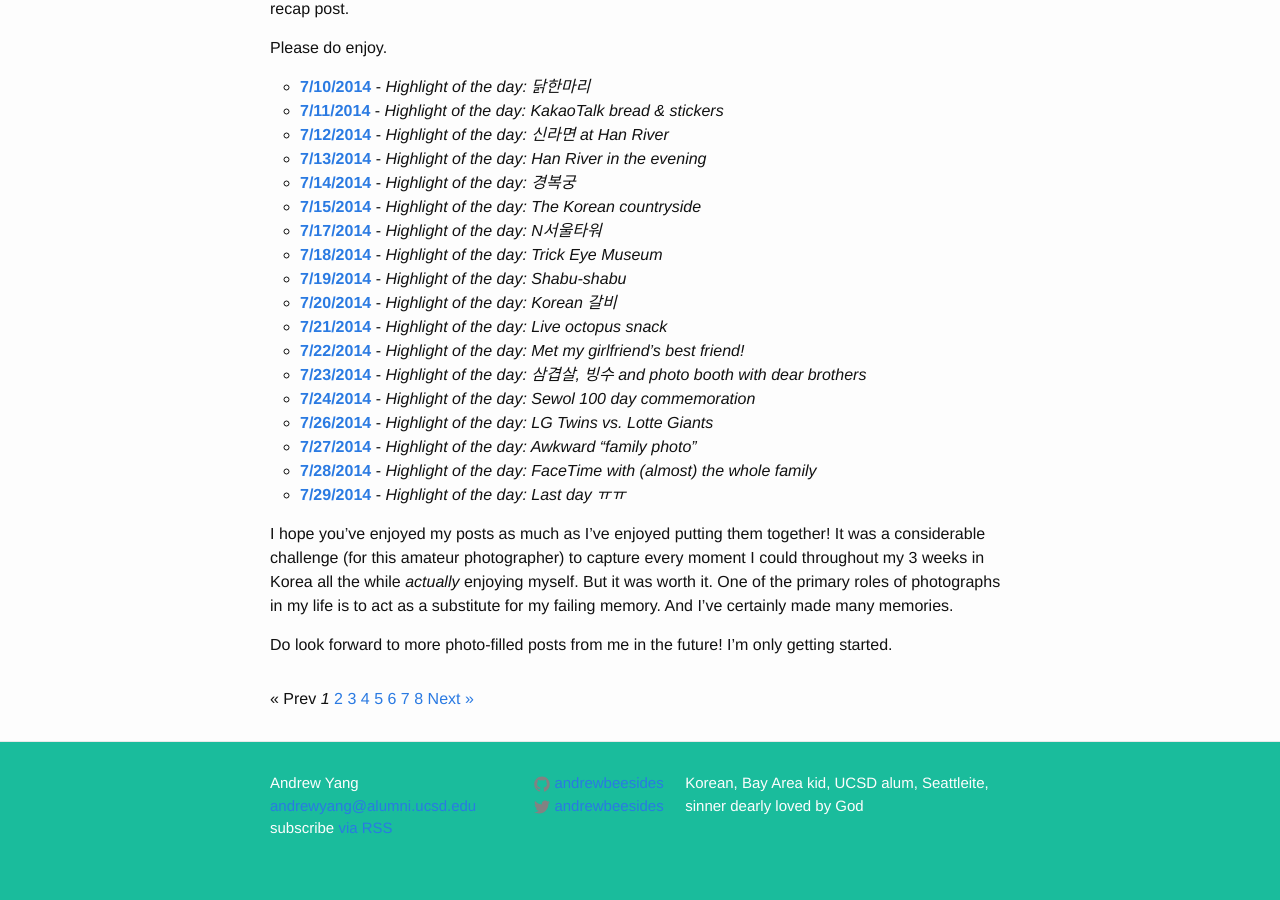
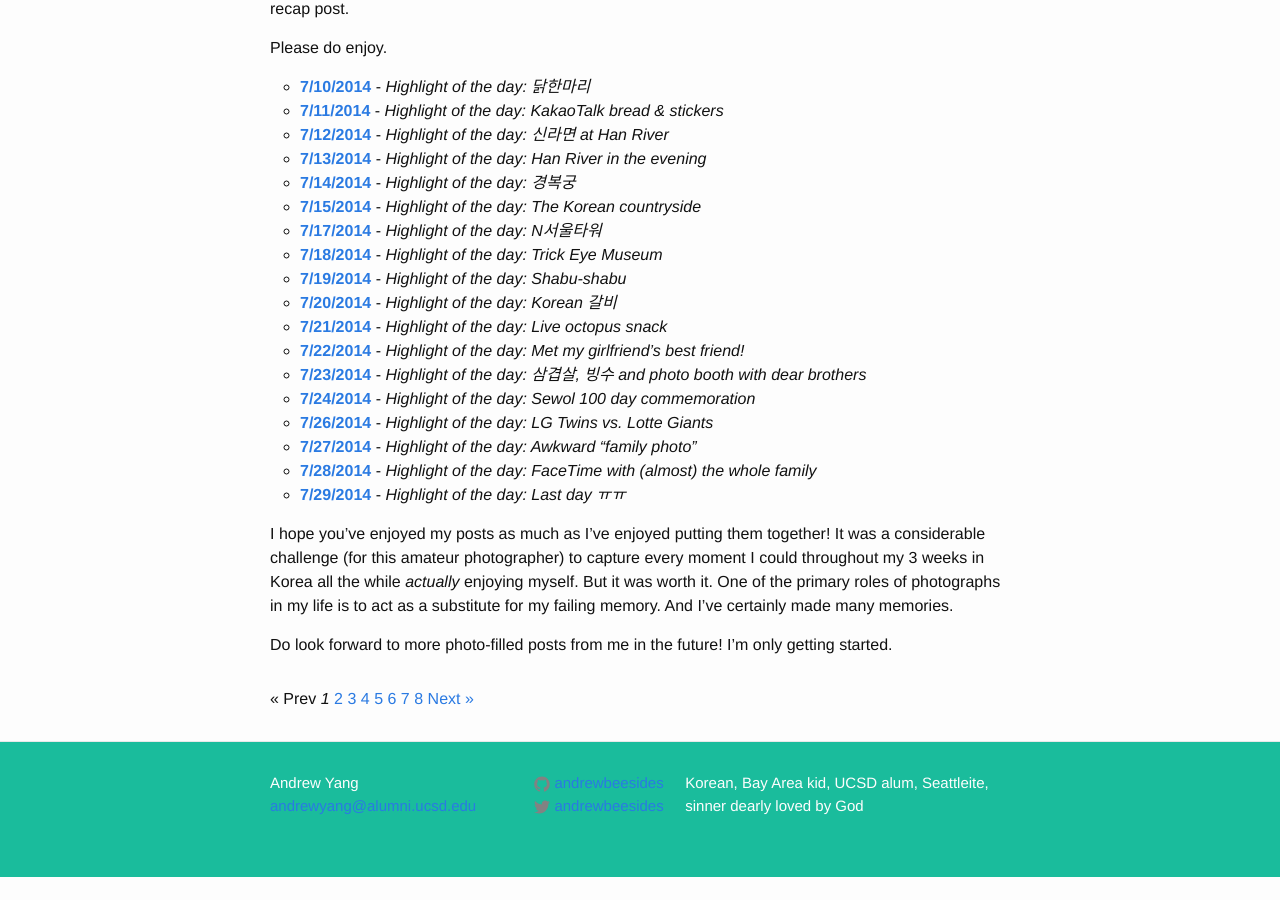
Before and after one commit to andrewbeesides/andrewbeesides.github.io, a Jekyll site: the page built from index.html, in a window 1280 px wide and 900 px high, scrolled down 9920 px. Built offline with Jekyll 4.4.1, drawn with Linux system fonts in a browser that asks for light colours; the list of posts is cut into pages by our own code; after the commit the page ends 10797 px from its top, so only the background shows below that.

Commit message:
Commenting out "subscribe via RSS" bit because it's broken

```diff
--- a/_includes/footer.html
+++ b/_includes/footer.html
@@ -7,7 +7,7 @@
         <ul class="contact-list">
           <li>{{ site.title }}</li>
           <li><a href="mailto:{{ site.email }}">{{ site.email }}</a></li>
-					<li><p class="rss-subscribe">subscribe <a href="{{ "/feed.xml" | prepend: site.baseurl }}">via RSS</a></p></li>
+          <!-- <li><p class="rss-subscribe">subscribe <a href="{{ "/feed.xml" | prepend: site.baseurl }}">via RSS</a></p></li> -->
         </ul>
       </div>
 
```
